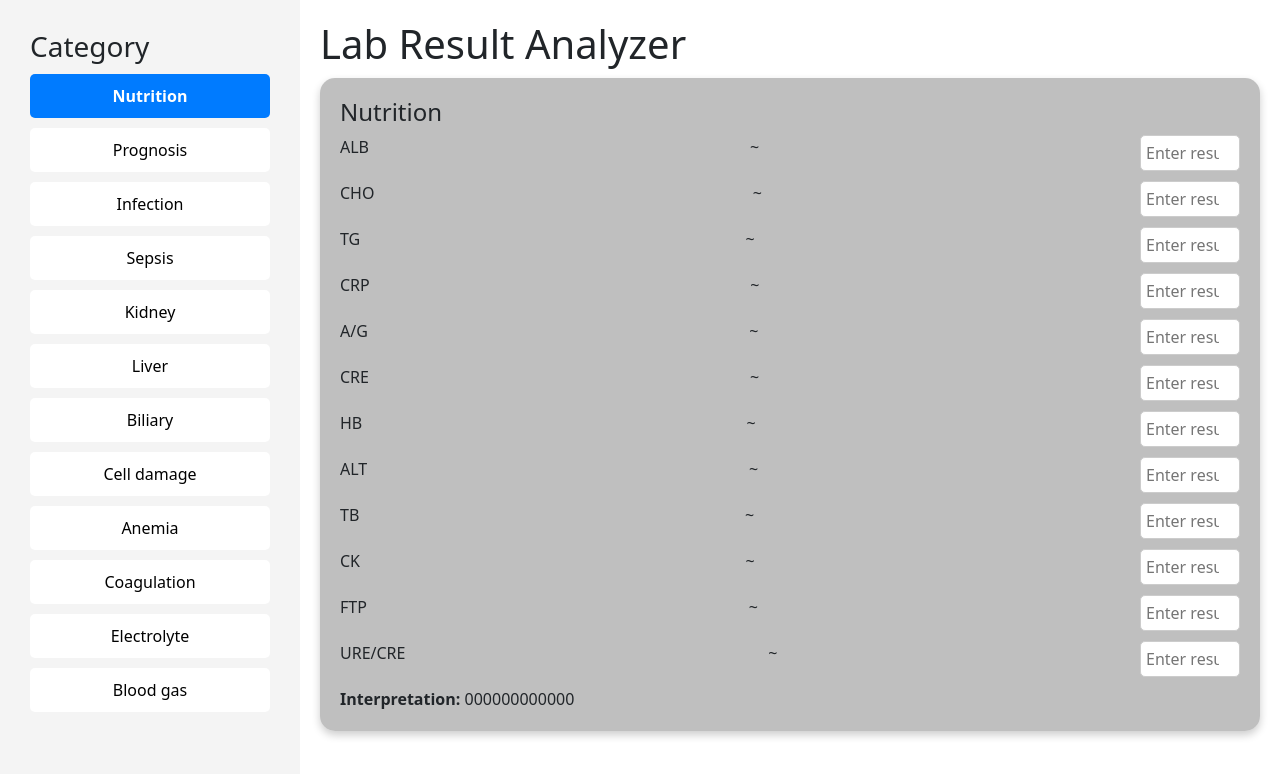
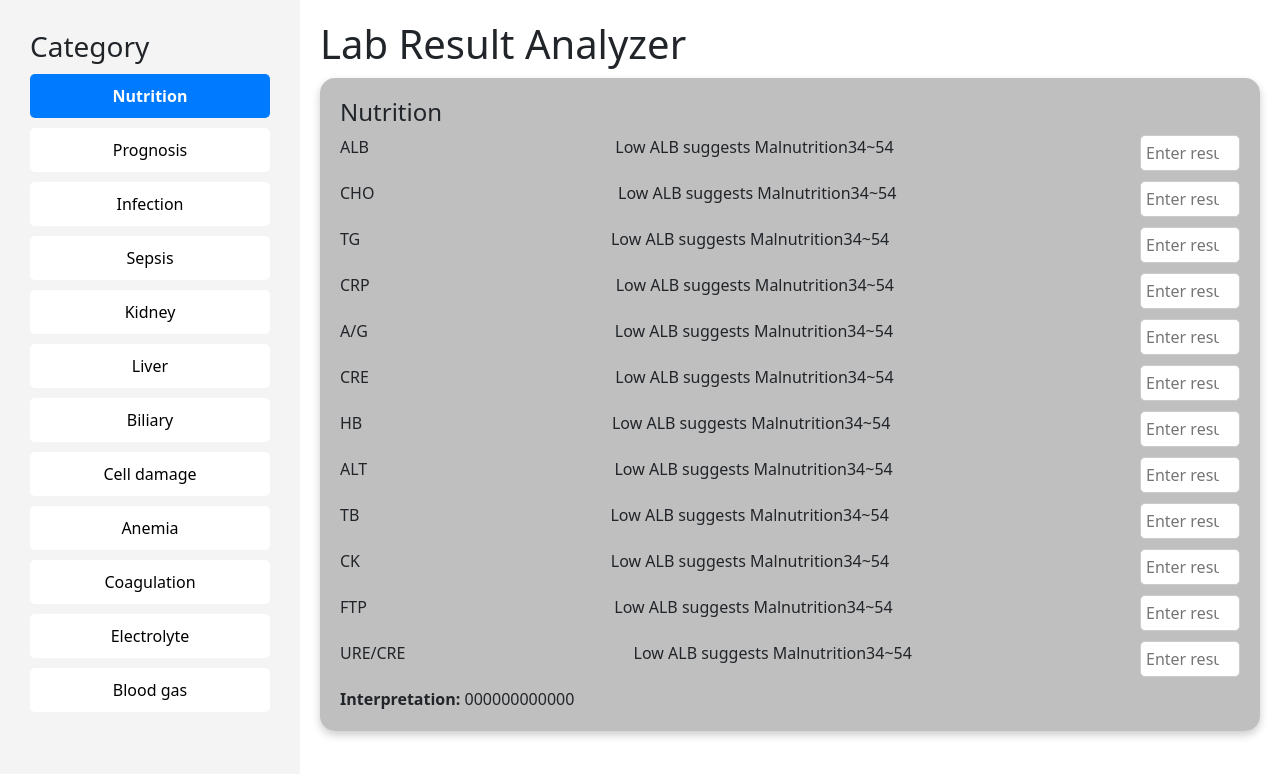
Before and after one commit to william5468/react-app, a React (Vite) app: page / in a window 1280 px wide. Shown: the top 774 px of the page. Built offline with nearby package versions, Linux system fonts and the light colour scheme; the HTML template or start-up script is replaced by a standard one.

Commit message:
Update App.tsx_ add content of description RI

```diff
--- a/src/App.tsx
+++ b/src/App.tsx
@@ -39,79 +39,79 @@ const App: React.FC = () => {
   // Define tests data with the correct type
   const testsData: TestsData = {
     1: [
-      { id: 1, name: "ALB" },
-      { id: 2, name: "CHO" },
-      { id: 3, name: "TG" },
-      { id: 4, name: "CRP" },
-      { id: 5, name: "A/G" },
-      { id: 6, name: "CRE" },
-      { id: 7, name: "HB" },
-      { id: 8, name: "ALT" },
-      { id: 9, name: "TB" },
-      { id: 10, name: "CK" },
-      { id: 11, name: "FTP" },
-      { id: 12, name: "URE/CRE" },
+      { id: 1, name: "ALB", description: "Low ALB suggests Malnutrition", RI_Lowest: 34, RI_Highest: 54 },
+      { id: 2, name: "CHO", description: "Low ALB suggests Malnutrition", RI_Lowest: 34, RI_Highest: 54 },
+      { id: 3, name: "TG", description: "Low ALB suggests Malnutrition", RI_Lowest: 34, RI_Highest: 54 },
+      { id: 4, name: "CRP", description: "Low ALB suggests Malnutrition", RI_Lowest: 34, RI_Highest: 54 },
+      { id: 5, name: "A/G", description: "Low ALB suggests Malnutrition", RI_Lowest: 34, RI_Highest: 54 },
+      { id: 6, name: "CRE", description: "Low ALB suggests Malnutrition", RI_Lowest: 34, RI_Highest: 54 },
+      { id: 7, name: "HB", description: "Low ALB suggests Malnutrition", RI_Lowest: 34, RI_Highest: 54 },
+      { id: 8, name: "ALT", description: "Low ALB suggests Malnutrition", RI_Lowest: 34, RI_Highest: 54 },
+      { id: 9, name: "TB", description: "Low ALB suggests Malnutrition", RI_Lowest: 34, RI_Highest: 54 },
+      { id: 10, name: "CK", description: "Low ALB suggests Malnutrition", RI_Lowest: 34, RI_Highest: 54 },
+      { id: 11, name: "FTP", description: "Low ALB suggests Malnutrition", RI_Lowest: 34, RI_Highest: 54 },
+      { id: 12, name: "URE/CRE", description: "Low ALB suggests Malnutrition", RI_Lowest: 34, RI_Highest: 54 },
     ],
     2: [
-      { id: 1, name: "ALB" },
-      { id: 13, name: "PLT" },
+      { id: 1, name: "ALB", description: "Low ALB suggests Malnutrition", RI_Lowest: 34, RI_Highest: 54 },
+      { id: 13, name: "PLT", description: "Low ALB suggests Malnutrition", RI_Lowest: 34, RI_Highest: 54 },
     ],
     3: [
-      { id: 14, name: "WBC" },
-      { id: 15, name: "Left Shift" },
-      { id: 16, name: "IG" },
-      { id: 4, name: "CRP" },
+      { id: 14, name: "WBC", description: "Low ALB suggests Malnutrition", RI_Lowest: 34, RI_Highest: 54 },
+      { id: 15, name: "Left Shift", description: "Low ALB suggests Malnutrition", RI_Lowest: 34, RI_Highest: 54 },
+      { id: 16, name: "IG", description: "Low ALB suggests Malnutrition", RI_Lowest: 34, RI_Highest: 54 },
+      { id: 4, name: "CRP", description: "Low ALB suggests Malnutrition", RI_Lowest: 34, RI_Highest: 54 },
     ],
     4: [
-      { id: 13, name: "PLT" },
-      { id: 17, name: "FIB" },
-      { id: 4, name: "CRP" },
+      { id: 13, name: "PLT", description: "Low ALB suggests Malnutrition", RI_Lowest: 34, RI_Highest: 54 },
+      { id: 17, name: "FIB", description: "Low ALB suggests Malnutrition", RI_Lowest: 34, RI_Highest: 54 },
+      { id: 4, name: "CRP", description: "Low ALB suggests Malnutrition", RI_Lowest: 34, RI_Highest: 54 },
     ],
     5: [
-      { id: 6, name: "CRE" },
-      { id: 18, name: "URE" },
-      { id: 19, name: "CA" },
-      { id: 20, name: "P" },
+      { id: 6, name: "CRE", description: "Low ALB suggests Malnutrition", RI_Lowest: 34, RI_Highest: 54 },
+      { id: 18, name: "URE", description: "Low ALB suggests Malnutrition", RI_Lowest: 34, RI_Highest: 54 },
+      { id: 19, name: "CA", description: "Low ALB suggests Malnutrition", RI_Lowest: 34, RI_Highest: 54 },
+      { id: 20, name: "P", description: "Low ALB suggests Malnutrition", RI_Lowest: 34, RI_Highest: 54 },
     ],
     6: [
-      { id: 21, name: "ALT" },
-      { id: 22, name: "AST" },
-      { id: 23, name: "GGT" },
-      { id: 9, name: "TB" },
-      { id: 1, name: "ALB" },
+      { id: 21, name: "ALT", description: "Low ALB suggests Malnutrition", RI_Lowest: 34, RI_Highest: 54 },
+      { id: 22, name: "AST", description: "Low ALB suggests Malnutrition", RI_Lowest: 34, RI_Highest: 54 },
+      { id: 23, name: "GGT", description: "Low ALB suggests Malnutrition", RI_Lowest: 34, RI_Highest: 54 },
+      { id: 9, name: "TB", description: "Low ALB suggests Malnutrition", RI_Lowest: 34, RI_Highest: 54 },
+      { id: 1, name: "ALB", description: "Low ALB suggests Malnutrition", RI_Lowest: 34, RI_Highest: 54 },
     ],
     7: [
-      { id: 23, name: "GGT" },
-      { id: 24, name: "ALP" },
+      { id: 23, name: "GGT", description: "Low ALB suggests Malnutrition", RI_Lowest: 34, RI_Highest: 54 },
+      { id: 24, name: "ALP", description: "Low ALB suggests Malnutrition", RI_Lowest: 34, RI_Highest: 54 },
     ],
     8: [
-      { id: 25, name: "LDH" },
-      { id: 10, name: "CK" },
-      { id: 26, name: "HsTNI" },
-      { id: 22, name: "AST" },
+      { id: 25, name: "LDH", description: "Low ALB suggests Malnutrition", RI_Lowest: 34, RI_Highest: 54 },
+      { id: 10, name: "CK", description: "Low ALB suggests Malnutrition", RI_Lowest: 34, RI_Highest: 54 },
+      { id: 26, name: "HsTNI", description: "Low ALB suggests Malnutrition", RI_Lowest: 34, RI_Highest: 54 },
+      { id: 22, name: "AST", description: "Low ALB suggests Malnutrition", RI_Lowest: 34, RI_Highest: 54 },
     ],
     9: [
-      { id: 7, name: "HB" },
-      { id: 27, name: "MCV" },
-      { id: 12, name: "URE/CRE" },
+      { id: 7, name: "HB", description: "Low ALB suggests Malnutrition", RI_Lowest: 34, RI_Highest: 54 },
+      { id: 27, name: "MCV", description: "Low ALB suggests Malnutrition", RI_Lowest: 34, RI_Highest: 54 },
+      { id: 12, name: "URE/CRE", description: "Low ALB suggests Malnutrition", RI_Lowest: 34, RI_Highest: 54 },
     ],
     10: [
-      { id: 28, name: "PT" },
-      { id: 29, name: "APTT" },
-      { id: 17, name: "FIB" },
-      { id: 30, name: "D-dimer" },
+      { id: 28, name: "PT", description: "Low ALB suggests Malnutrition", RI_Lowest: 34, RI_Highest: 54 },
+      { id: 29, name: "APTT", description: "Low ALB suggests Malnutrition", RI_Lowest: 34, RI_Highest: 54 },
+      { id: 17, name: "FIB", description: "Low ALB suggests Malnutrition", RI_Lowest: 34, RI_Highest: 54 },
+      { id: 30, name: "D-dimer", description: "Low ALB suggests Malnutrition", RI_Lowest: 34, RI_Highest: 54 },
     ],
     11: [
-      { id: 31, name: "NA" },
-      { id: 32, name: "K" },
-      { id: 33, name: "CL" },
+      { id: 31, name: "NA", description: "Low ALB suggests Malnutrition", RI_Lowest: 34, RI_Highest: 54 },
+      { id: 32, name: "K", description: "Low ALB suggests Malnutrition", RI_Lowest: 34, RI_Highest: 54 },
+      { id: 33, name: "CL", description: "Low ALB suggests Malnutrition", RI_Lowest: 34, RI_Highest: 54 },
     ],
     12: [
-      { id: 34, name: "PH" },
-      { id: 35, name: "PCO2" },
-      { id: 36, name: "HCO3" },
-      { id: 37, name: "PO2" },
-      { id: 38, name: "SaO2" },
+      { id: 34, name: "PH", description: "Low ALB suggests Malnutrition", RI_Lowest: 34, RI_Highest: 54 },
+      { id: 35, name: "PCO2", description: "Low ALB suggests Malnutrition", RI_Lowest: 34, RI_Highest: 54 },
+      { id: 36, name: "HCO3", description: "Low ALB suggests Malnutrition", RI_Lowest: 34, RI_Highest: 54 },
+      { id: 37, name: "PO2", description: "Low ALB suggests Malnutrition", RI_Lowest: 34, RI_Highest: 54 },
+      { id: 38, name: "SaO2", description: "Low ALB suggests Malnutrition", RI_Lowest: 34, RI_Highest: 54 },
     ],
   };
 
```
